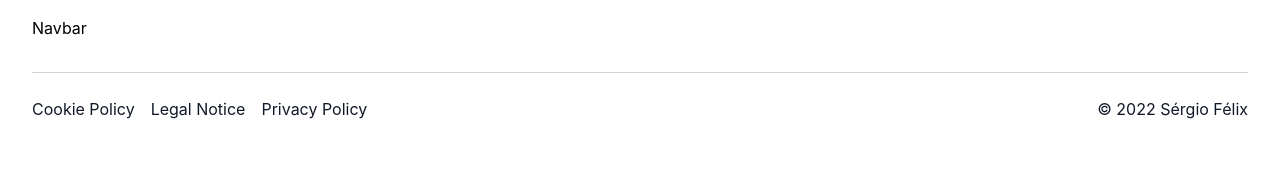
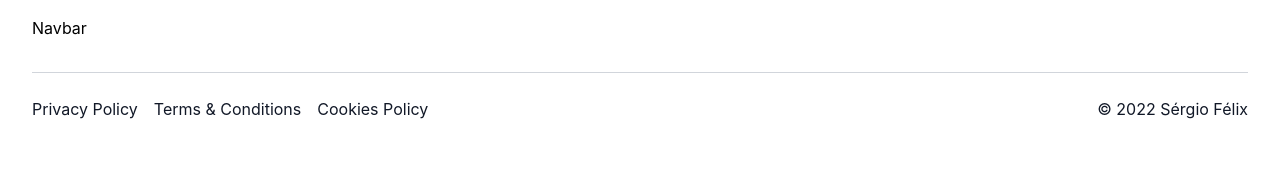
Before and after one commit to WallQ/Portfolio, a React (Vite) app: page / in a window 1280 px wide. Shown: the top 187 px of the page. Built offline with nearby package versions, Linux system fonts and the light colour scheme; a web font is replaced by a local one.

Commit message:
i18n implementation

```diff
--- a/src/components/Footer/Footer.tsx
+++ b/src/components/Footer/Footer.tsx
@@ -1,25 +1,27 @@
 import React from 'react';
+import { useTranslation } from 'react-i18next';
 
 const Footer = () => {
+	const { t } = useTranslation();
 	return (
 		<React.Fragment>
-			<footer className='mx-auto max-w-7xl px-4 py-4 sm:px-6 lg:px-8'>
+			<footer className='mx-auto max-w-7xl px-8 py-4'>
 				<div className='flex flex-row items-center justify-between border-t border-gray-300 pt-6'>
 					<div className='flex flex-row items-center justify-between gap-x-4'>
 						<a
-							href='/Portfolio/cookie-policy'
+							href='/Portfolio/privacy-policy'
 							className='text-base font-normal text-gray-900'>
-							Cookie Policy
+							{t('footer.footeritems.item1')}
 						</a>
 						<a
-							href='/Portfolio/legal-notice'
+							href='/Portfolio/terms-conditions'
 							className='text-base font-normal text-gray-900'>
-							Legal Notice
+							{t('footer.footeritems.item2')}
 						</a>
 						<a
-							href='/Portfolio/privacy-policy'
+							href='/Portfolio/cookies-policy'
 							className='text-base font-normal text-gray-900'>
-							Privacy Policy
+							{t('footer.footeritems.item3')}
 						</a>
 					</div>
 					<small className='text-base font-normal text-gray-900'>
```
